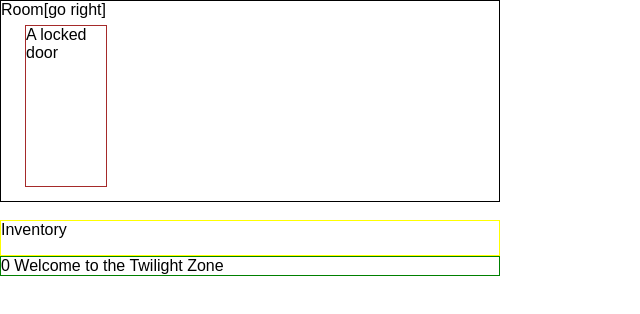
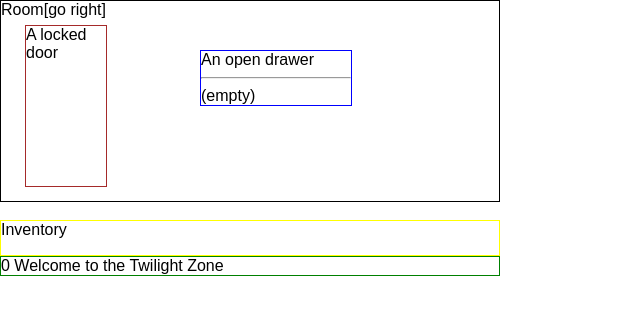
Before and after one commit to mferlo/room, a React (Create React App) app: page / in a window 1280 px wide. Shown: the top 314 px of the page, without its empty margins (0-640 px from the left). Built offline with nearby package versions, Linux system fonts and the light colour scheme.

Commit message:
Moving data for click handling to dataset

```diff
--- a/src/App.js
+++ b/src/App.js
@@ -5,8 +5,8 @@ import MessageWindow from './MessageWindow.js';
 
 class AppState {
     static getInitialState() {
-        const key = { Id: 42, Type: 'Key', Description: 'An ordinary key', Hint: 'Maybe this unlocks something...' };
-        const redHerring = { Id: 123, Type: 'Fluff', Description: 'A Red Herring', Hint: 'Something smells fishy about this whole thing.' };
+        const key = { Id: 42, Description: 'An ordinary key', Hint: 'Maybe this unlocks something...' };
+        const redHerring = { Id: 123, Description: 'A Red Herring', Hint: 'Something smells fishy about this whole thing.' };
 
         return {
             roomView: 0,
@@ -14,11 +14,13 @@ class AppState {
             // This is gross and dumb, but it plays nicely with the setState merge logic.
             room0: {
                 viewInfo: { rightGoesTo: 1 },
+                drawer: { open: true },
                 door: { open: false, locked: true, unlockedBy: key }
             },
             room1: {
                 viewInfo: { leftGoesTo: 0 },
-                drawer: { open: false, contents: [ key, redHerring ] }
+                drawer: { open: false, contents: [ key, redHerring ] },
+                door: { open: false, locked: true, unlockedBy: { Id: -1 } }
             },
 
             inventory: [],
@@ -59,16 +61,15 @@ class AppState {
     static clickDoor(prev) {
         const roomKey = this.currentRoomKey(prev);
         const room = prev[roomKey];
-
         const oldDoor = room.door;
-        const keyId = room.door.unlockedBy.Id;
-        const key = this.getItemFromInventory(prev, keyId);
 
         let newDoor = oldDoor;
         let newInventory = prev.inventory;
         let msg;
 
         if (oldDoor.locked) {
+            const keyId = room.door.unlockedBy.Id;
+            const key = this.getItemFromInventory(prev, keyId);
             if (key) {
                 msg = "You unlocked the door";
                 newDoor.locked = false;
@@ -116,18 +117,12 @@ class AppState {
     }
 
     static handleClick(target, prev) {
-        const id = target.id;
-        const itemId = Number.parseInt(id, 10);
-
-        if (id === 'drawer') {
-            return this.clickDrawer(prev);
-        } else if (id === 'door') {
-            return this.clickDoor(prev);
-        } else if (target.dataset.destination !== undefined) {
-            return { roomView: target.dataset.destination };
-        } else if (itemId) {
-            return this.clickItem(prev, itemId);
-        } else {
+        switch (target.dataset.type) {
+        case 'drawer': return this.clickDrawer(prev);
+        case 'door': return this.clickDoor(prev);
+        case 'item': return this.clickItem(prev, Number.parseInt(target.dataset.id, 10));
+        case 'viewchange': return { roomView: target.dataset.destination };
+        default:
             console.log('Unknown target', target);
             return {};
         }
@@ -144,8 +139,6 @@ class App extends Component {
     }
 
     handleClick(event) {
-        // This is almost certainly the wrong way to do it, but holy cow is it convenient.
-        // Might be better for components to encode their state in the `data-` attributes.
         event.persist();
         this.setState(prev => AppState.handleClick(event.target, prev));
     }
--- a/src/Item.js
+++ b/src/Item.js
@@ -2,7 +2,7 @@ import React, { Component } from 'react';
 
 class Item extends Component {
     render() {
-        return (<div id={this.props.id} className={this.props.type}>
+        return (<div className="item" data-id={this.props.id} data-type="item">
                   {this.props.description}
                 </div>);
     }
--- a/src/Room.js
+++ b/src/Room.js
@@ -7,7 +7,7 @@ class Door extends Component {
             return (<img src="https://morbotron.com/gif/S07E11/35869/41916.gif?b64lines="
                          alt="But what fresh horrors await us on the other side?"/>);
         } else {
-            return (<div id="door">
+            return (<div className="door" data-type="door">
                     {this.props.locked ? 'A locked' : this.props.open ? 'An open' : 'A closed'} door
                     </div>);
         }
@@ -24,7 +24,7 @@ class Drawer extends Component {
     }
 
     renderContents() {
-        if (this.props.contents) {
+        if (this.props.contents && this.props.contents.length) {
             return this.props.contents.map(item =>
                 (<div key={item.Id}>
                    <Item id={item.Id} type={item.Type} description={item.Description} hint={item.Hint} />
@@ -34,7 +34,7 @@ class Drawer extends Component {
         }
     }
     render() {
-        return (<div id="drawer" onClick={this.handleClick}>
+        return (<div className="drawer" data-type="drawer" onClick={this.handleClick}>
                 {this.renderDrawer()}
                 {this.props.open ? <span><hr />{this.renderContents()}</span> : null}
                 </div>);
@@ -44,7 +44,7 @@ class Drawer extends Component {
 class ViewChange extends Component {
     render() {
         return (
-            <span data-destination={this.props.destination}>
+            <span data-type="viewchange" data-destination={this.props.destination}>
                 {this.props.arrow}
             </span>);
     }
@@ -77,7 +77,7 @@ class Room extends Component {
 
     render() {
         return (
-            <div id="room">
+            <div className="room">
                 <span>Room</span>
                 {this.renderLeftArrow(this.props.objects.viewInfo)}
                 {this.renderRightArrow(this.props.objects.viewInfo)}
--- a/src/index.css
+++ b/src/index.css
@@ -5,7 +5,7 @@ body {
     font-family: sans-serif;
 }
 
-#room {
+.room {
     height: 200px;
     border: 1px solid black;
 }
@@ -18,7 +18,7 @@ body {
     border: 1px solid yellow;
 }
 
-#door {
+.door {
     border: 1px solid brown;
     position: absolute;
     top: 25px;
@@ -27,7 +27,7 @@ body {
     width: 80px;
 }
 
-#drawer {
+.drawer {
     border: 1px solid blue;
     position: absolute;
     top: 50px;
```
